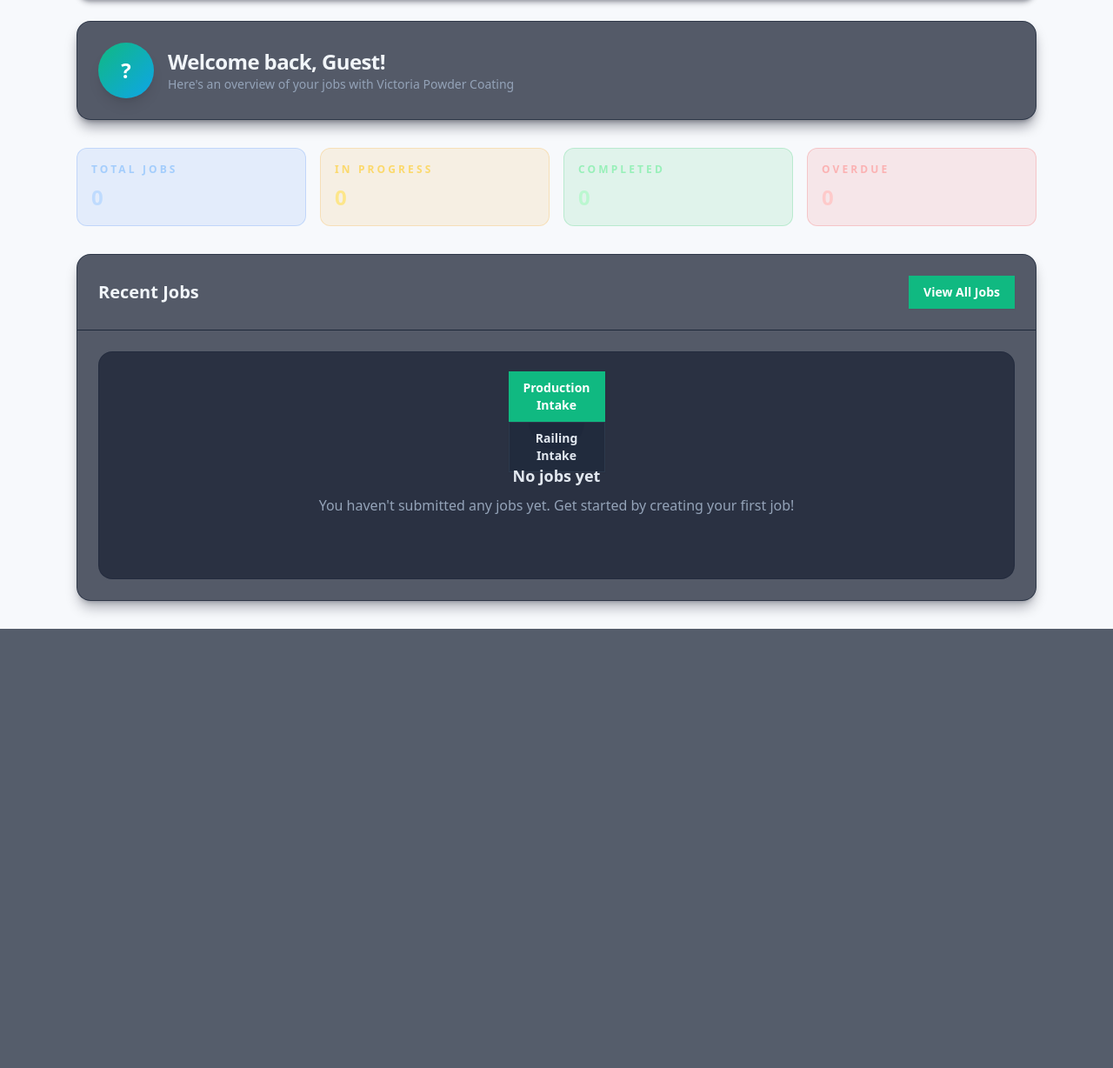
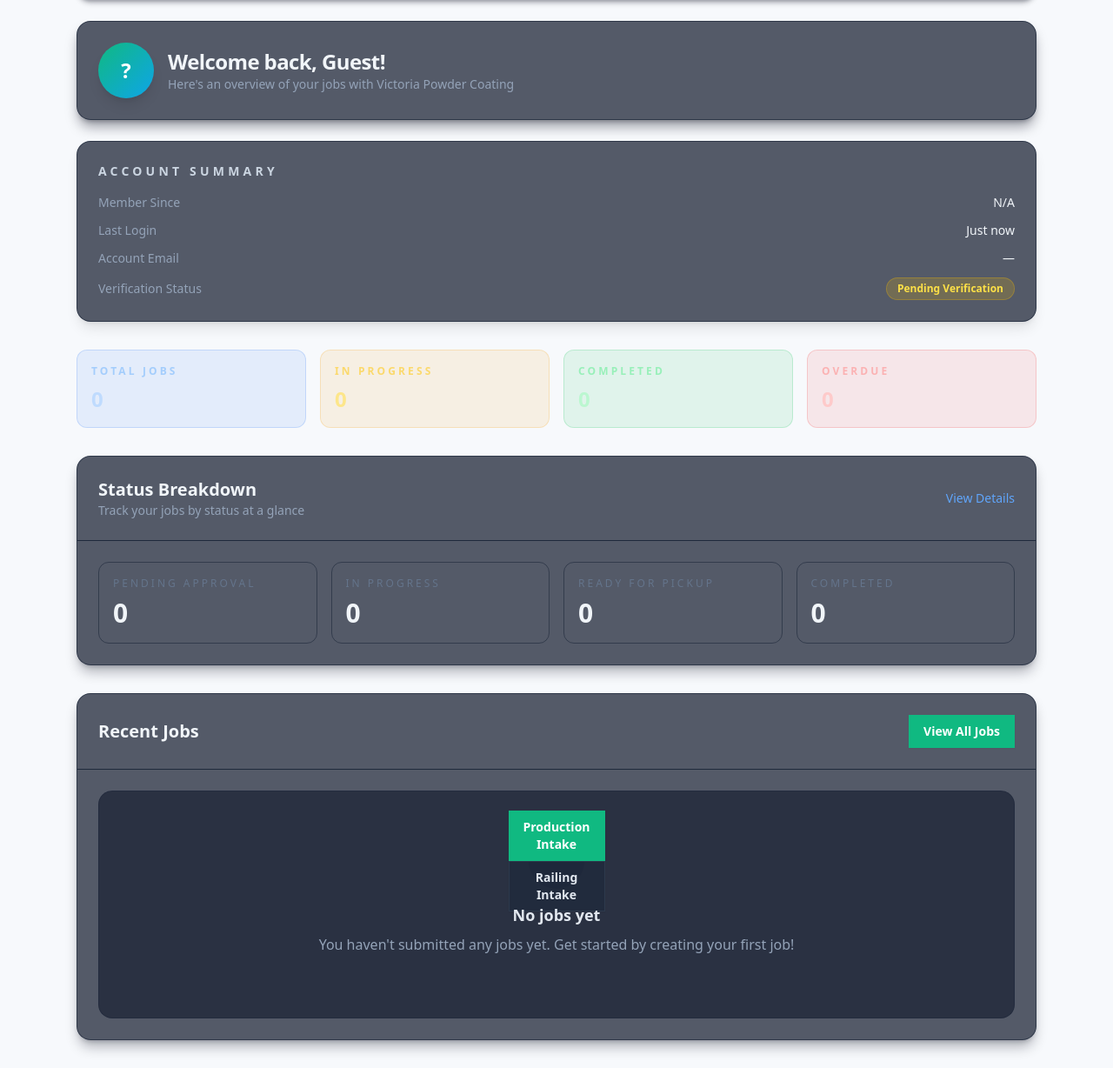
Before and after one commit to Harleyd77/ChaoticNexus, a Flask app: template app/blueprints/customer_portal/templates/customer_portal/dashboard.html in a window 1280 px wide. Shown: the part 106-1334 px from the top of the page at 87% size. Before the commit the page ends 829 px from the top, so only its background shows below. Run offline with Flask 3, Linux system fonts and the light colour scheme; the template is opened without the code that fills it, so the values that code supplies are empty.

Commit message:
feat(customer-portal): enhance dashboard stats and layout

```diff
--- a/app/blueprints/customer_portal/templates/customer_portal/dashboard.html
+++ b/app/blueprints/customer_portal/templates/customer_portal/dashboard.html
@@ -4,7 +4,7 @@
 {% block page_title %}Dashboard{% endblock %}
 
 {% block customer_content %}
-{# Welcome Section #}
+<div class="grid gap-6 lg:grid-cols-[2fr,1fr]">
   <div class="flex flex-col gap-6 rounded-2xl border border-slate-800/70 bg-slate-900/70 p-6 shadow-lg shadow-slate-950/40 ring-1 ring-white/5">
     <div class="flex items-center gap-4">
       <div class="flex h-16 w-16 items-center justify-center rounded-full bg-gradient-to-br from-emerald-500 to-sky-500 text-2xl font-bold text-white shadow-lg">
@@ -17,6 +17,33 @@
     </div>
   </div>
 
+  <div class="rounded-2xl border border-slate-800/70 bg-slate-900/70 p-6 shadow-lg">
+    <h2 class="text-sm font-semibold uppercase tracking-[0.3em] text-slate-300">Account Summary</h2>
+    <dl class="mt-4 space-y-3 text-sm text-slate-300">
+      <div class="flex items-center justify-between">
+        <dt class="text-slate-400">Member Since</dt>
+        <dd class="text-slate-100">{{ stats.member_since or 'N/A' }}</dd>
+      </div>
+      <div class="flex items-center justify-between">
+        <dt class="text-slate-400">Last Login</dt>
+        <dd class="text-slate-100">{{ stats.last_login or 'Just now' }}</dd>
+      </div>
+      <div class="flex items-center justify-between">
+        <dt class="text-slate-400">Account Email</dt>
+        <dd class="text-slate-100">{{ account.email if account else '—' }}</dd>
+      </div>
+      <div class="flex items-center justify-between">
+        <dt class="text-slate-400">Verification Status</dt>
+        <dd>
+          <span class="inline-flex px-3 py-1 text-xs font-semibold rounded-full {{ 'bg-green-500/20 text-green-300 border border-green-500/30' if account and account.email_verified else 'bg-yellow-500/20 text-yellow-300 border border-yellow-500/30' }}">
+            {{ 'Verified' if account and account.email_verified else 'Pending Verification' }}
+          </span>
+        </dd>
+      </div>
+    </dl>
+  </div>
+</div>
+
 {# Job Statistics #}
 <dl class="grid gap-4 md:grid-cols-2 lg:grid-cols-4">
   {{ metric_card("Total Jobs", stats.total or 0, color="blue") }}
@@ -24,6 +51,35 @@
   {{ metric_card("Completed", stats.completed or 0, color="green") }}
   {{ metric_card("Overdue", stats.overdue or 0, color="red") }}
 </dl>
+
+{# Status breakdown #}
+<div class="rounded-2xl border border-slate-800/70 bg-slate-900/70 shadow-lg shadow-slate-950/30">
+  <div class="border-b border-slate-800 p-6 flex items-center justify-between">
+    <div>
+      <h2 class="text-xl font-semibold text-slate-100">Status Breakdown</h2>
+      <p class="text-sm text-slate-400">Track your jobs by status at a glance</p>
+    </div>
+    <a href="{{ url_for('customer_portal.jobs_list') }}" class="text-sm text-blue-400 hover:text-blue-300 transition-colors">View Details</a>
+  </div>
+  <div class="p-6 grid gap-4 md:grid-cols-4">
+    <div class="rounded-xl border border-slate-800/60 bg-slate-950/50 p-4">
+      <p class="text-xs uppercase tracking-[0.25em] text-slate-500">Pending Approval</p>
+      <p class="mt-2 text-3xl font-semibold text-slate-100">{{ summary.pending_approval or 0 }}</p>
+    </div>
+    <div class="rounded-xl border border-slate-800/60 bg-slate-950/50 p-4">
+      <p class="text-xs uppercase tracking-[0.25em] text-slate-500">In Progress</p>
+      <p class="mt-2 text-3xl font-semibold text-slate-100">{{ summary.in_progress or 0 }}</p>
+    </div>
+    <div class="rounded-xl border border-slate-800/60 bg-slate-950/50 p-4">
+      <p class="text-xs uppercase tracking-[0.25em] text-slate-500">Ready for Pickup</p>
+      <p class="mt-2 text-3xl font-semibold text-slate-100">{{ summary.ready_for_pickup or 0 }}</p>
+    </div>
+    <div class="rounded-xl border border-slate-800/60 bg-slate-950/50 p-4">
+      <p class="text-xs uppercase tracking-[0.25em] text-slate-500">Completed</p>
+      <p class="mt-2 text-3xl font-semibold text-slate-100">{{ summary.completed or 0 }}</p>
+    </div>
+  </div>
+</div>
 
 {# Recent Jobs #}
 <div class="rounded-2xl border border-slate-800/70 bg-slate-900/70 shadow-lg shadow-slate-950/30">
@@ -46,27 +102,43 @@
             </tr>
           </thead>
           <tbody class="divide-y divide-slate-800">
-            {% for job in jobs[:5] %}
+            {% for job in jobs %}
             <tr class="hover:bg-slate-800/50 transition-colors">
               <td class="px-6 py-4 whitespace-nowrap text-sm font-medium text-slate-100">#{{ job.id }}</td>
-              <td class="px-6 py-4 whitespace-nowrap text-sm text-slate-300">{{ job.created_at[:10] if job.created_at else 'N/A' }}</td>
-              <td class="px-6 py-4 text-sm text-slate-300">{{ job.description[:50] if job.description else 'No description' }}{{ '...' if job.description and job.description|length > 50 else '' }}</td>
+              <td class="px-6 py-4 whitespace-nowrap text-sm text-slate-300">
+                {{ job.created_at.strftime('%Y-%m-%d') if job.created_at else 'N/A' }}
+              </td>
+              <td class="px-6 py-4 text-sm text-slate-300">
+                {{ job.description[:50] if job.description else 'No description' }}
+                {{ '...' if job.description and job.description|length > 50 else '' }}
+              </td>
               <td class="px-6 py-4 whitespace-nowrap">
                 <span class="inline-flex px-3 py-1 text-xs font-semibold rounded-full
                   {% if job.status == 'Completed' %}bg-green-500/20 text-green-300 border border-green-500/30
                   {% elif job.status == 'Ready for Pickup' %}bg-blue-500/20 text-blue-300 border border-blue-500/30
                   {% elif job.status == 'In Progress' %}bg-yellow-500/20 text-yellow-300 border border-yellow-500/30
                   {% elif job.status == 'Not Started' %}bg-slate-500/20 text-slate-300 border border-slate-500/30
+                  {% elif job.status == 'Pending Approval' %}bg-purple-500/20 text-purple-300 border border-purple-500/30
                   {% else %}bg-blue-500/20 text-blue-300 border border-blue-500/30{% endif %}">
-                  {{ job.status }}
+                  {{ job.status or 'Unknown' }}
                 </span>
               </td>
-              <td class="px-6 py-4 whitespace-nowrap text-sm text-slate-300">{{ job.due_by if job.due_by else 'No due date' }}</td>
+              <td class="px-6 py-4 whitespace-nowrap text-sm text-slate-300">
+                {{ job.due_by.strftime('%Y-%m-%d') if job.due_by else 'No due date' }}
+              </td>
               <td class="px-6 py-4 whitespace-nowrap text-sm">
+                <div class="flex gap-2">
                   <a href="{{ url_for('customer_portal.job_detail', job_id=job.id) }}"
                      class="px-3 py-1 bg-slate-700 hover:bg-blue-600 text-slate-200 hover:text-white text-xs font-medium rounded-lg transition-all duration-200 hover:shadow-md">
                     View
                   </a>
+                  {% if job.status in ['Pending Approval', 'Not Started'] %}
+                  <a href="{{ url_for('customer_portal.edit_job', job_id=job.id) }}"
+                     class="px-3 py-1 bg-slate-700 hover:bg-yellow-600 text-slate-200 hover:text-white text-xs font-medium rounded-lg transition-all duration-200">
+                    Edit
+                  </a>
+                  {% endif %}
+                </div>
               </td>
             </tr>
             {% endfor %}
```
Also changed, not shown: app/blueprints/customer_portal/views.py (+5 -2 lines), app/services/customer_portal_service.py (+66 -29 lines). Lines whose indentation alone changed are shown as unchanged.
